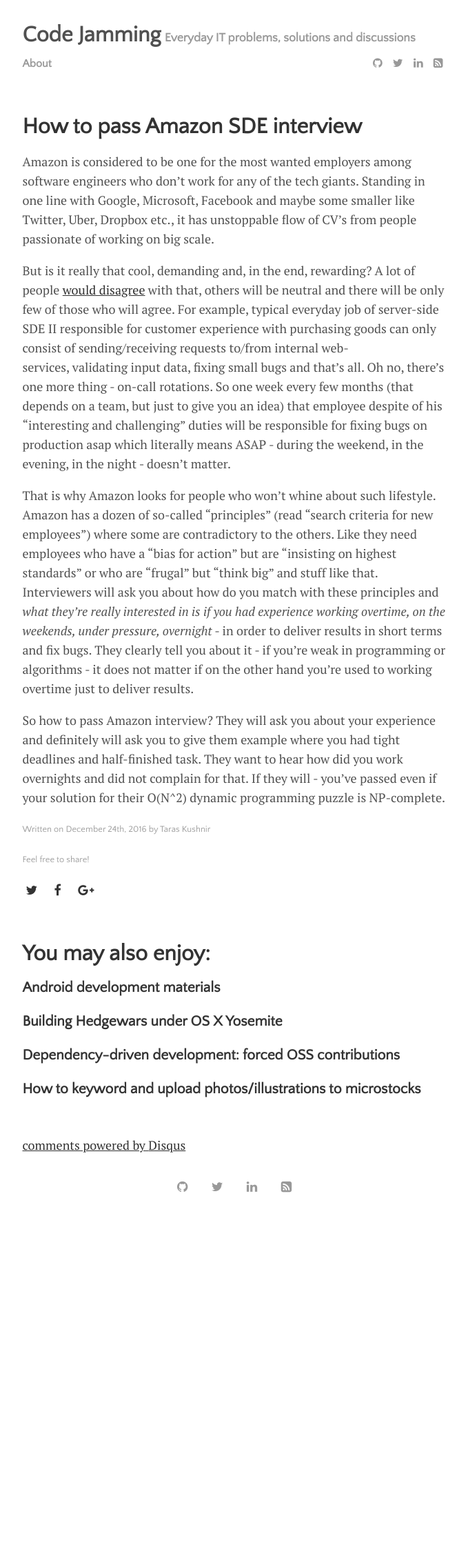
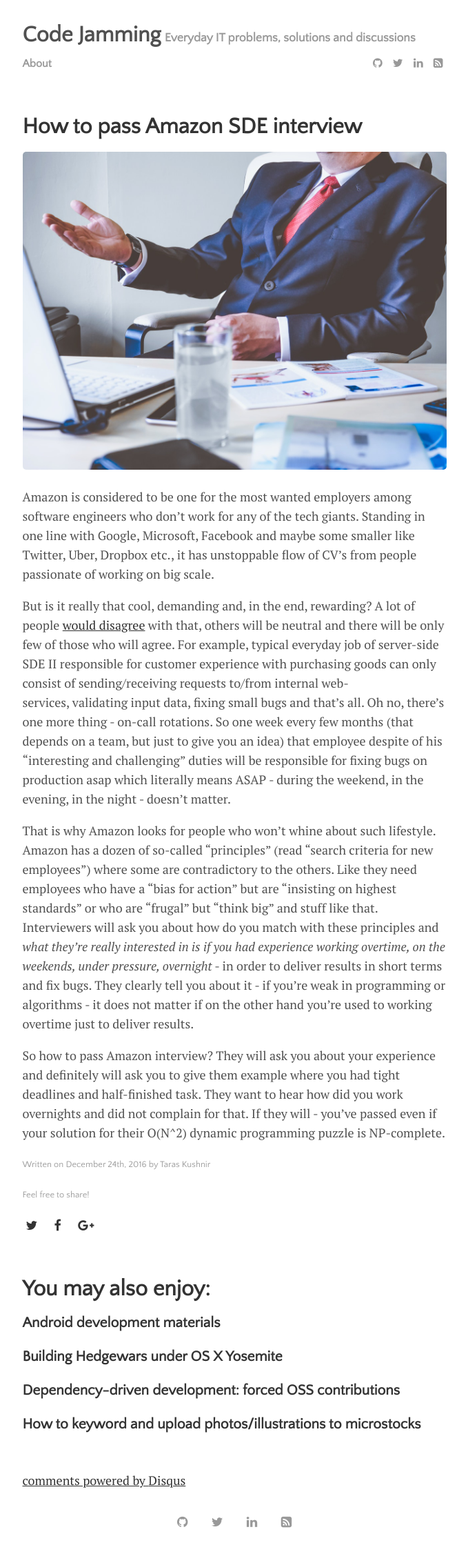
Before and after one commit to ribtoks/code-jamming, a Jekyll site: the page built from _posts/2016-12-24-how-to-pass-amazon-sde-interview.md, in a window 1280 px wide. Shown: the whole page at 69% size, without its empty margins (300-979 px from the left). Built offline with Jekyll 4.4.1, drawn with Linux system fonts in a browser that asks for light colours; nearby versions of some CDN libraries; comment, search, counter and statistics services are not loaded; before the commit the page ends 1767 px from its top, so only the background shows below that.

Commit message:
Update 2016-12-24-how-to-pass-amazon-sde-interview.md

```diff
--- a/_posts/2016-12-24-how-to-pass-amazon-sde-interview.md
+++ b/_posts/2016-12-24-how-to-pass-amazon-sde-interview.md
@@ -4,6 +4,7 @@
 author: "Taras Kushnir"
 layout: post
 permalink: /how-to-pass-amazon-sde-interview/
+image: interview-288477.jpeg
 categories:
   - Programming
 tags:
```
